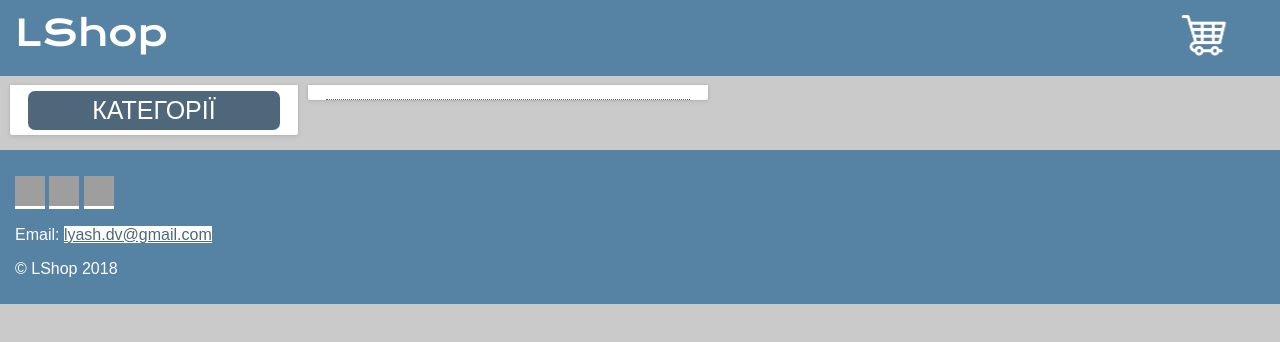
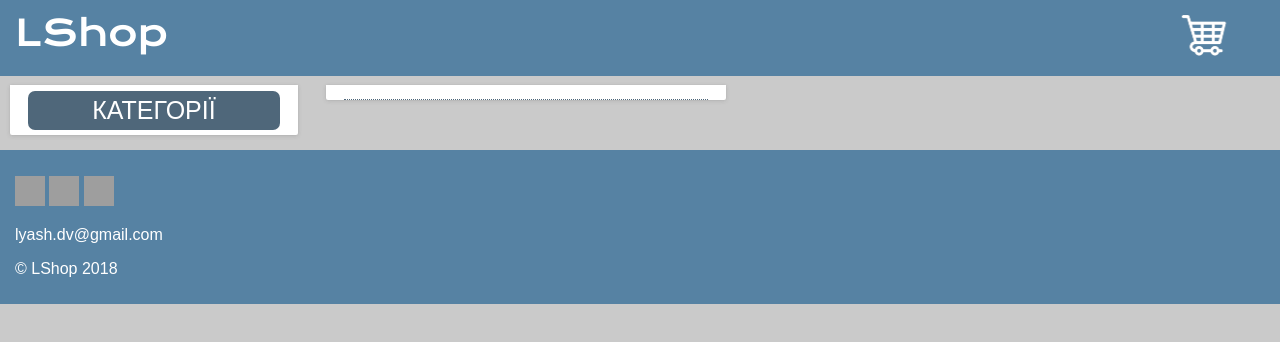
Before and after one commit to MoldyBread/LShop, a website built with webpack: page docs/index.html in a window 1280 px wide. Shown: the top 342 px of the page. Built offline with nearby package versions, Linux system fonts and the light colour scheme; no server answers; grey boxes are pictures that could not be loaded.

Commit message:
Fixed mobile and footer

```diff
--- a/docs/index.html
+++ b/docs/index.html
@@ -59,7 +59,7 @@
         </p>
       </div>
 
-      <p>Email: <a class="f-mail" href="mailto:lyash.dv@gmail.com">lyash.dv@gmail.com</a></p>
+      <p><a class="f-mail" href="mailto:lyash.dv@gmail.com">lyash.dv@gmail.com</a></p>
       <p>© LShop 2018</p>
   	</footer>
 
--- a/src/scss/main.scss
+++ b/src/scss/main.scss
@@ -27,6 +27,7 @@ footer a,header a{
 }
 
 header{
+	z-index: 200;
 	margin-top: -5px;
 	position: fixed;
 }
@@ -46,14 +47,14 @@ header a{
 }
 
 footer a{
-	text-decoration: underline;
-	color: #4F677A;
-	background-color: #fff;
+	text-decoration: none;
+	color: #fff;
+	//background-color: #fff;
 }
 
 footer .f-mail:hover{
 	color: #fff;
-	background-color:#4F677A;
+	//background-color:#4F677A;
 }
 
 footer img{
@@ -404,8 +405,7 @@ p.getDescription:hover{
     }
 
     .goods{
-    	margin: 80px auto 10px auto;
-    	//width: auto;
+    	margin: 80px 18px 10px 18px;
     	max-width: 75%;
     	position: relative;
     }
```
Also changed, not shown: docs/css/main.css.
